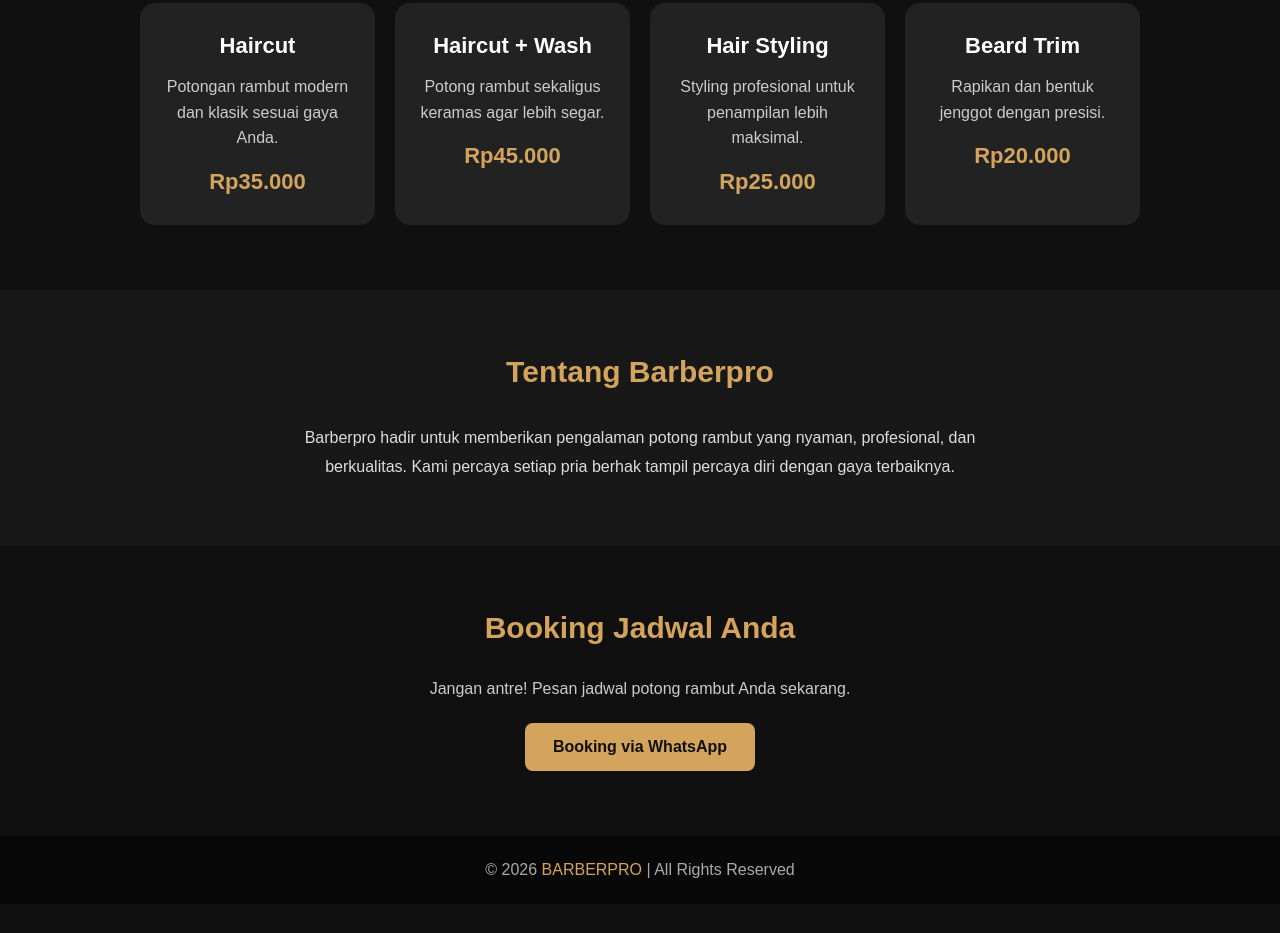
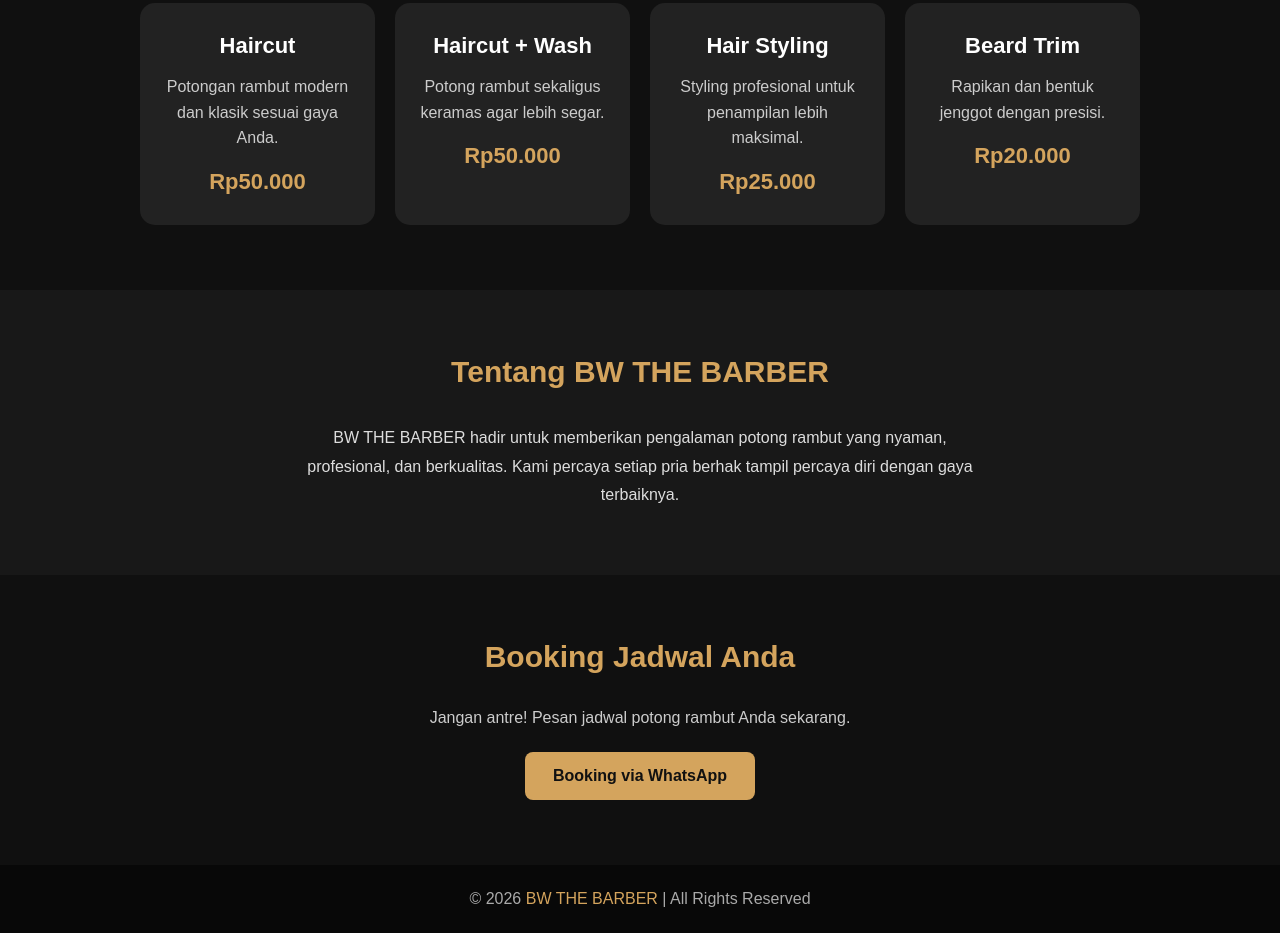
Before and after one commit to barberpro-office/Barberpro, a plain HTML site: page index.html in a window 1280 px wide. Shown: the part 609-1542 px from the top of the page. Before the commit the page ends 1513 px from the top, so only its background shows below. Drawn offline with Linux system fonts and the light colour scheme.

Commit message:
Update index.html

```diff
--- a/index.html
+++ b/index.html
@@ -3,7 +3,7 @@
 <head>
 <meta charset="UTF-8">
 <meta name="viewport" content="width=device-width, initial-scale=1.0">
-<title>Barberpro | Premium Barbershop</title>
+<title>BW THE BARBER | Premium Barbershop</title>
 <style>
 *{box-sizing:border-box;margin:0;padding:0}
 body{font-family:Arial,sans-serif;background:#101010;color:#fff}
@@ -36,7 +36,7 @@ nav a{margin-left:10px;font-size:13px}
 <body>
 
 <header>
-<div class="logo">BARBERPRO</div>
+<div class="logo">BW THE BARBER</div>
 <nav>
 <a href="#layanan">Layanan</a>
 <a href="#tentang">Tentang</a>
@@ -56,13 +56,13 @@ nav a{margin-left:10px;font-size:13px}
 <div class="card">
 <h3>Haircut</h3>
 <p>Potongan rambut modern dan klasik sesuai gaya Anda.</p>
-<div class="price">Rp35.000</div>
+<div class="price">Rp50.000</div>
 </div>
 
 <div class="card">
 <h3>Haircut + Wash</h3>
 <p>Potong rambut sekaligus keramas agar lebih segar.</p>
-<div class="price">Rp45.000</div>
+<div class="price">Rp50.000</div>
 </div>
 
 <div class="card">
@@ -81,9 +81,9 @@ nav a{margin-left:10px;font-size:13px}
 </section>
 
 <section class="about" id="tentang">
-<h2>Tentang Barberpro</h2>
+<h2>Tentang BW THE BARBER</h2>
 <p>
-Barberpro hadir untuk memberikan pengalaman potong rambut
+BW THE BARBER hadir untuk memberikan pengalaman potong rambut
 yang nyaman, profesional, dan berkualitas.
 Kami percaya setiap pria berhak tampil percaya diri
 dengan gaya terbaiknya.
@@ -93,13 +93,13 @@ dengan gaya terbaiknya.
 <section class="booking" id="booking">
 <h2>Booking Jadwal Anda</h2>
 <p>Jangan antre! Pesan jadwal potong rambut Anda sekarang.</p>
-<a class="btn" href="https://wa.me/6281234567890?text=Halo%20Barberpro,%20saya%20ingin%20booking%20potong%20rambut" target="_blank">
+<a class="btn" href="https://wa.me/6282211122979?text=Halo%20Barberpro,%20saya%20ingin%20booking%20potong%20rambut" target="_blank">
 Booking via WhatsApp
 </a>
 </section>
 
 <footer>
-<p>&copy; 2026 <span>BARBERPRO</span> | All Rights Reserved</p>
+<p>&copy; 2026 <span>BW THE BARBER</span> | All Rights Reserved</p>
 </footer>
 
 </body>
```
